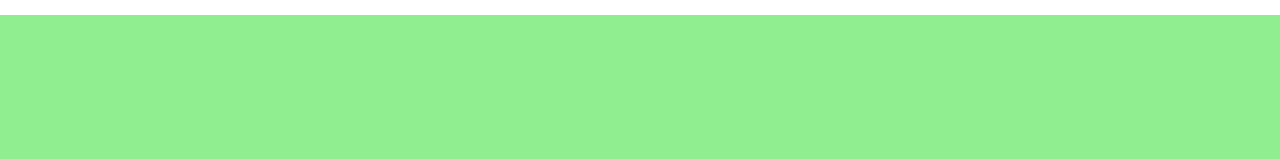
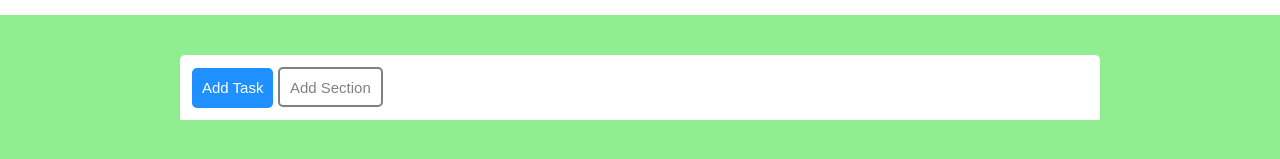
Before and after one commit to FernandoVerderame/html-css-toboolist, a plain HTML site: page index.html in a window 1280 px wide. Shown: the part 65-224 px from the top of the page. Drawn offline with Linux system fonts and the light colour scheme.

Commit message:
added buttons

```diff
--- a/css/style.css
+++ b/css/style.css
@@ -22,6 +22,9 @@ h1 {
 .container {
     max-width: 920px;
     margin: 0 auto;
+    background-color: white;
+    margin-top: 40px;
+    padding: 12px;
 }
 
 
@@ -35,3 +38,29 @@ h1 {
 #logo {
     vertical-align: middle;
 }
+
+
+/* Main */
+.container.small {
+    border-top-left-radius: 5px;
+    border-top-right-radius: 5px;
+}
+
+.button {
+    height: 40px;
+    border-radius: 5px;
+    font-size: 15px;
+    padding: 10px;
+}
+
+.button.blue {
+    color: white;
+    background-color: dodgerblue;
+    border: none;
+}
+
+.button.white {
+    color: grey;
+    background-color: white;
+    border: 2px solid gray;
+}
--- a/index.html
+++ b/index.html
@@ -21,5 +21,14 @@
             <h1>Toboolist</h1>
     </header>
 
+    <!-- Sezione Button -->
+    <main>
+        <div>
+            <div class="container small">
+                <button class="button blue" type="button">Add Task</button>
+                <button class="button white" type="button">Add Section</button>
+            </div>
+        </div>
+    </main>
 </body>
 </html>
```
